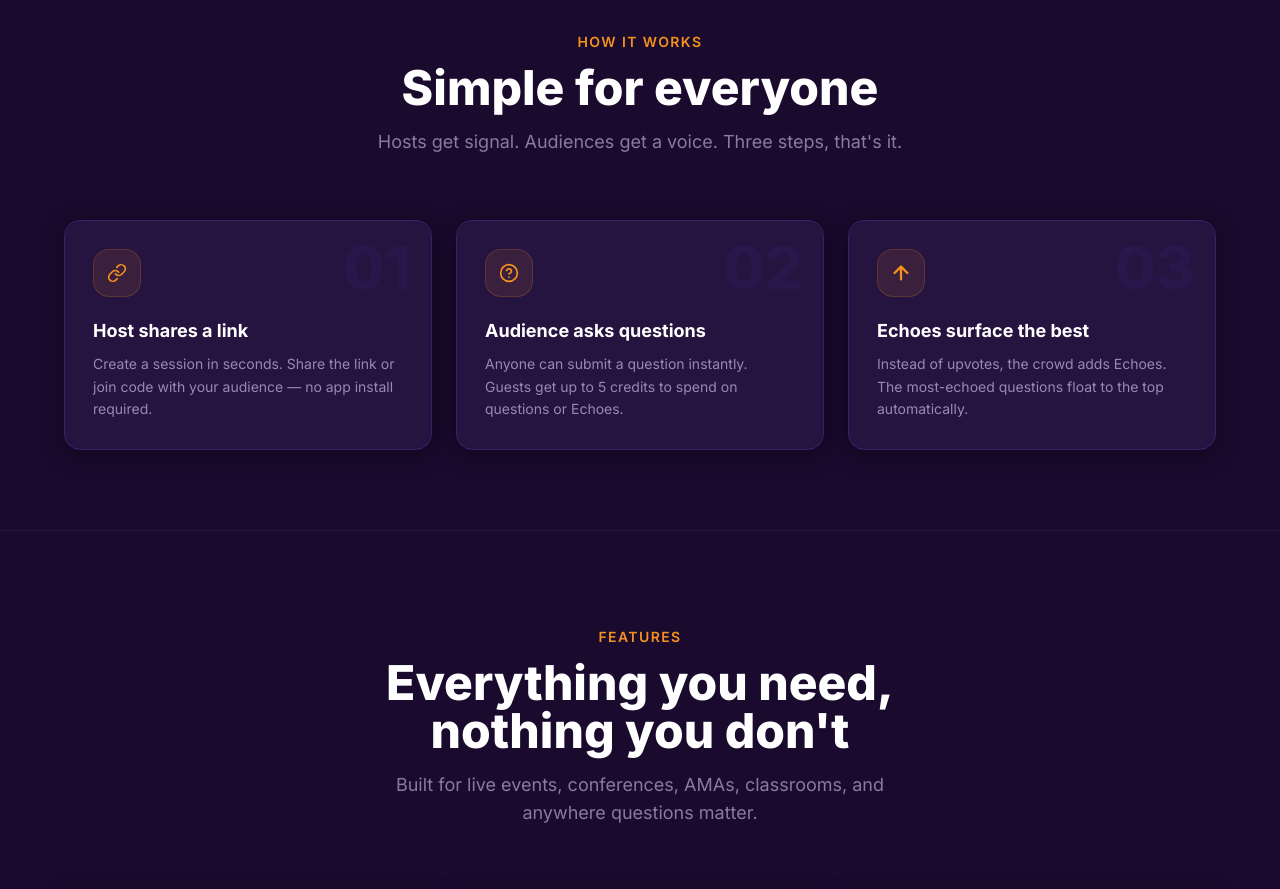
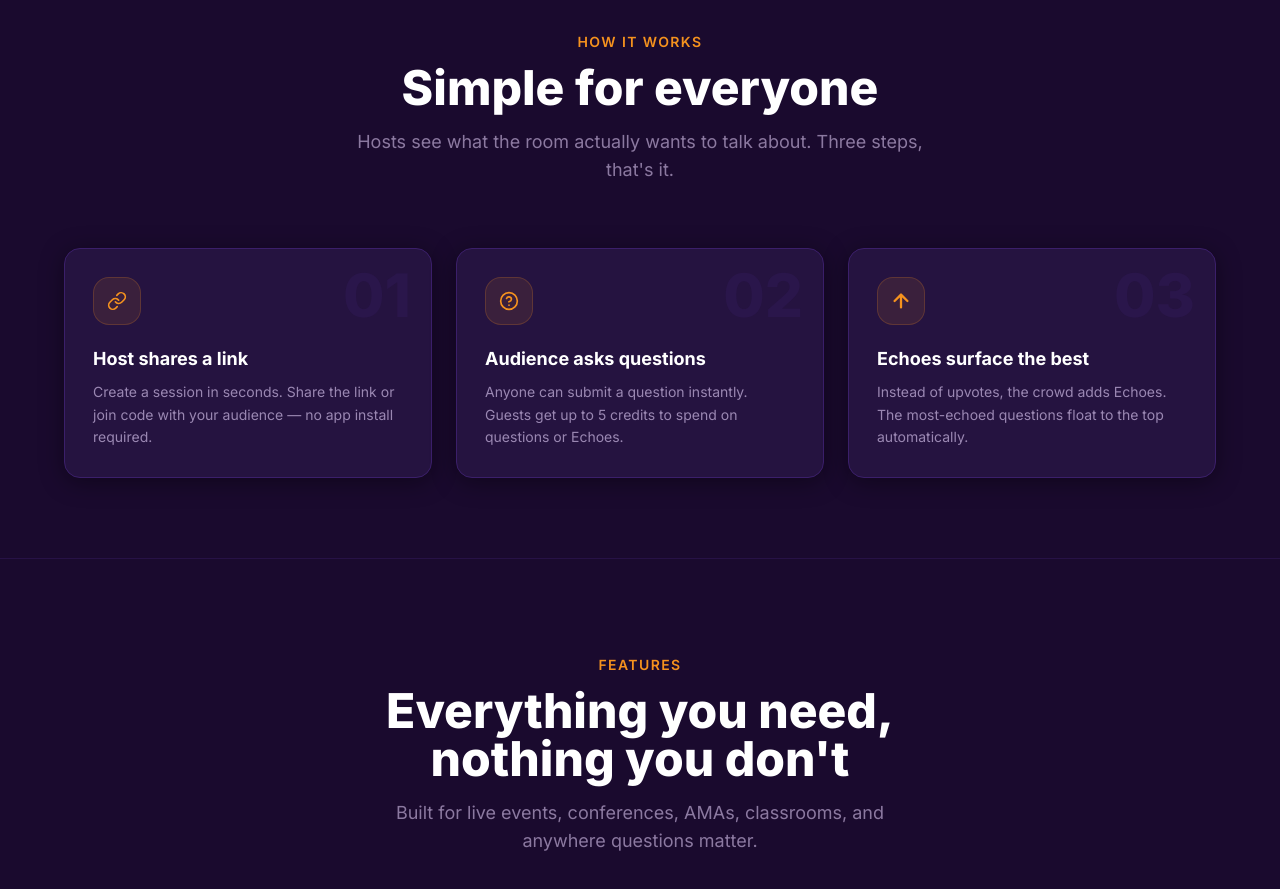
Before and after one commit to ShawnGoff/guestspeak, a Next.js app in the folder frontend/: page / in a window 1280 px wide. Shown: the part 940-1829 px from the top of the page. Built offline with nearby package versions, Linux system fonts and the light colour scheme; no server answers.

Commit message:
fix: replace jargon signal copy with plain language

```diff
--- a/frontend/src/app/page.tsx
+++ b/frontend/src/app/page.tsx
@@ -361,7 +361,7 @@ function HowItWorks() {
           Simple for everyone
         </h2>
         <p className="text-purple-200/55 text-center text-lg mb-16 max-w-xl mx-auto">
-          Hosts get signal. Audiences get a voice. Three steps, that's it.
+          Hosts see what the room actually wants to talk about. Three steps, that's it.
         </p>
 
         <div className="grid md:grid-cols-3 gap-6">
```
